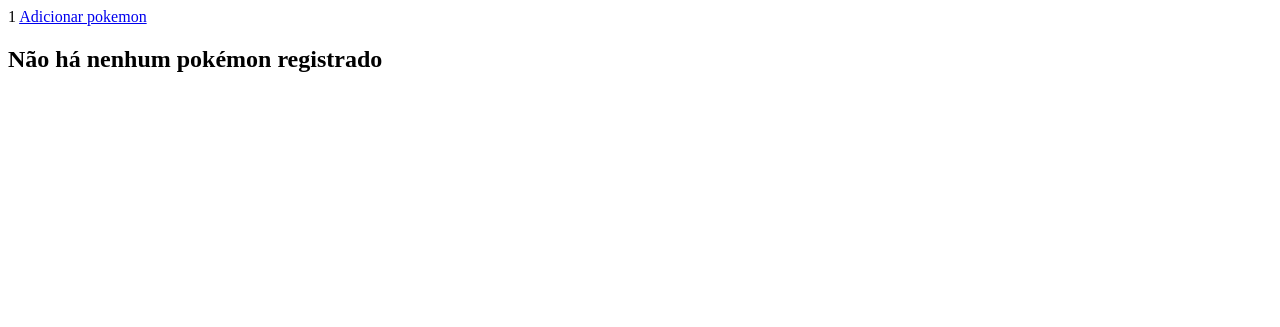
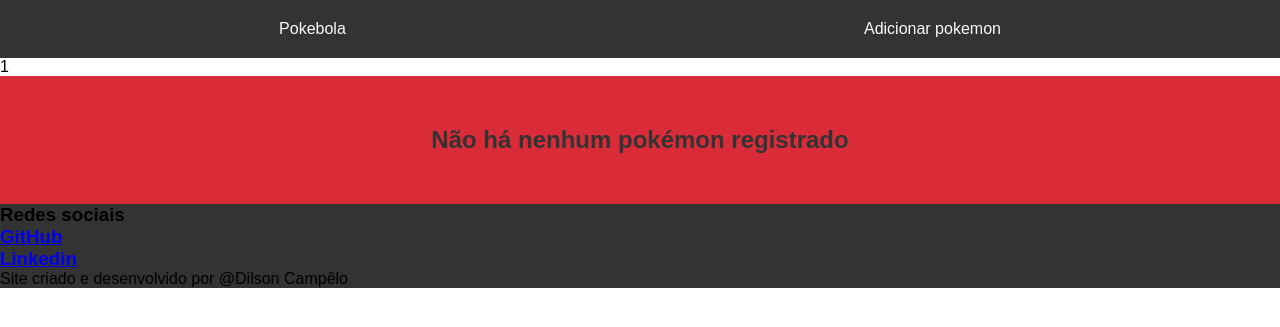
Before and after one commit to dilsoncampelo10/pokemon_crud, a PHP site: page / in a window 1280 px wide. Shown: the top 327 px of the page. Run offline with PHP 8.4, Linux system fonts and the light colour scheme; the visitor is signed in with stand-in values (Sample User, id 1); data that the repository does not hold is empty.

Commit message:
Iniciando estilização

```diff
--- a/config/connect.php
+++ b/config/connect.php
@@ -2,8 +2,8 @@
 
 $host = "localhost";
 $dbname = "pokemon";
-$user = "dilmysql";
-$pass = "naogostodisso";
+$user = "root";
+$pass = "";
 
 try{
     $conn = new PDO("mysql:host=$host;dbname=$dbname;",$user,$pass);
--- a/index.php
+++ b/index.php
@@ -15,7 +15,7 @@ if($_SESSION["sucess"]){
 }
 ?>
 
-<a href="create.php">Adicionar pokemon</a>
+
 
 
 <section>
@@ -49,7 +49,9 @@ if($_SESSION["sucess"]){
         </tbody>
     </table>
 <?php else:?>
-    <h1>Não há nenhum pokémon registrado</h1>
+    <div class="void">
+        <h1>Não há nenhum pokémon registrado</h1>
+    </div>
 <?php endif?>
 </section>
 
--- /dev/null
+++ b/public/css/style.css
@@ -0,0 +1,50 @@
+@charset "UTF-8";
+
+
+:root{
+    --primary: #DA2C38;
+    --contrast: #333333;
+    --secondary: #FCFAF9;
+    --default: #0F8B8D;
+    --shadow: #BFD7EA;
+}
+
+*{
+    margin: 0;
+    padding: 0;
+    box-sizing: border-box;
+    font-family: Arial, Helvetica, sans-serif;
+}
+/*HEADER*/
+.menu{
+    background-color: var(--contrast);
+
+}
+.menu-list{
+    list-style: none;
+    display: flex;
+    justify-content: space-around;
+    padding: 20px;
+}
+.void{
+    background-color: var(--primary);
+    padding: 50px;
+    color: var(--contrast);
+    text-align: center;
+
+
+}
+.menu-link{
+    text-decoration: none;
+    color: var(--secondary);
+}
+.menu-link:hover{
+    text-decoration: underline;
+}
+
+
+/*FOOTER*/
+
+.footer-main{
+    background-color: var(--contrast);
+}
--- a/templates/footer.php
+++ b/templates/footer.php
@@ -1,5 +1,14 @@
-<footer>
-
+<footer class="footer-main">
+    <div>
+        <h3>Redes sociais</p>
+        <ul>
+            <li><a href="#">GitHub</a></li>
+            <li><a href="#">Linkedin</a></li>
+        </ul>
+    </div>
+    <div>
+        <p>Site criado e desenvolvido por @Dilson Campêlo</p>
+    </div>
 </footer>
 
 </body>
--- a/templates/header.php
+++ b/templates/header.php
@@ -5,9 +5,15 @@
     <meta http-equiv="X-UA-Compatible" content="IE=edge">
     <meta name="viewport" content="width=device-width, initial-scale=1.0">
     <title>Meus pokemons</title>
+    <link rel="stylesheet" href="public/css/style.css">
 </head>
 <body>
 
 <header>
-
+    <nav class="menu">
+        <ul class="menu-list">
+            <li><a href="#" class="menu-link">Pokebola</a></li>
+            <li><a href="create.php" class="menu-link">Adicionar pokemon</a></li>
+        </ul>
+    </nav>
 </header>
```
